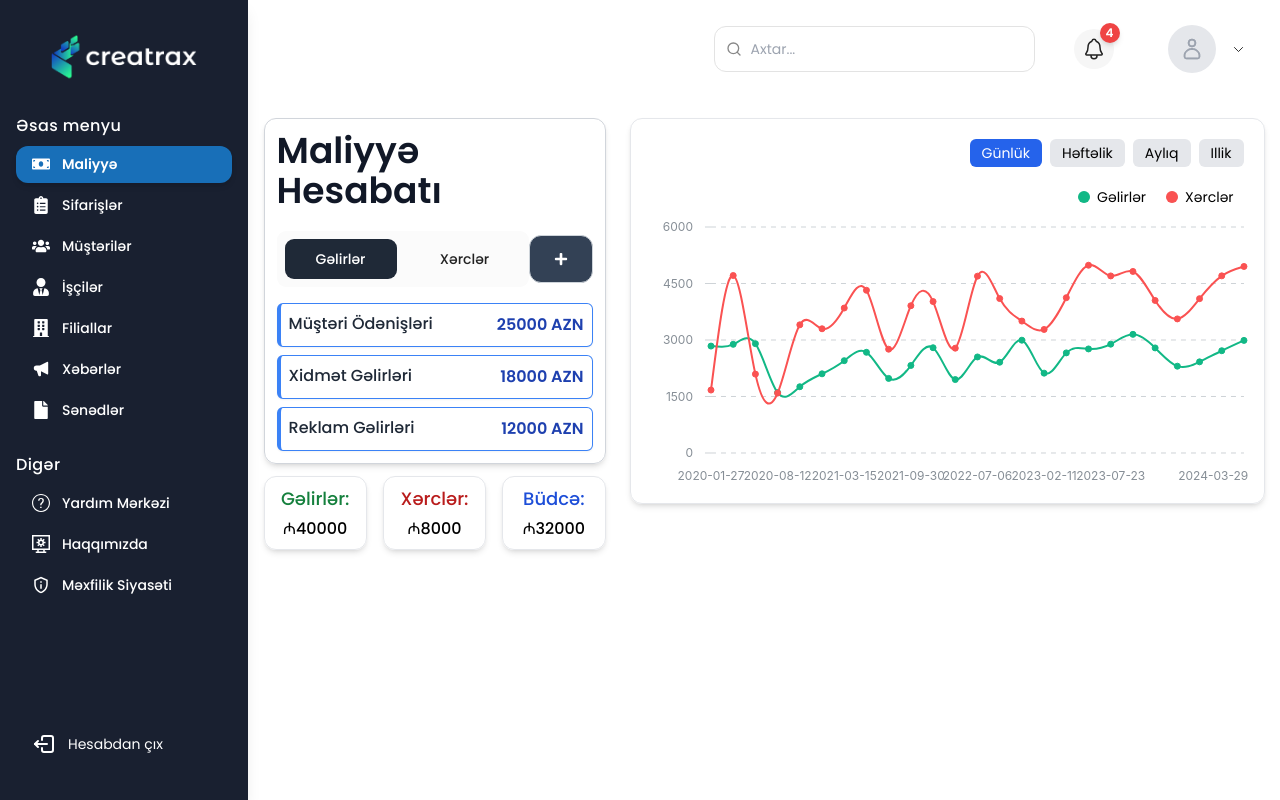
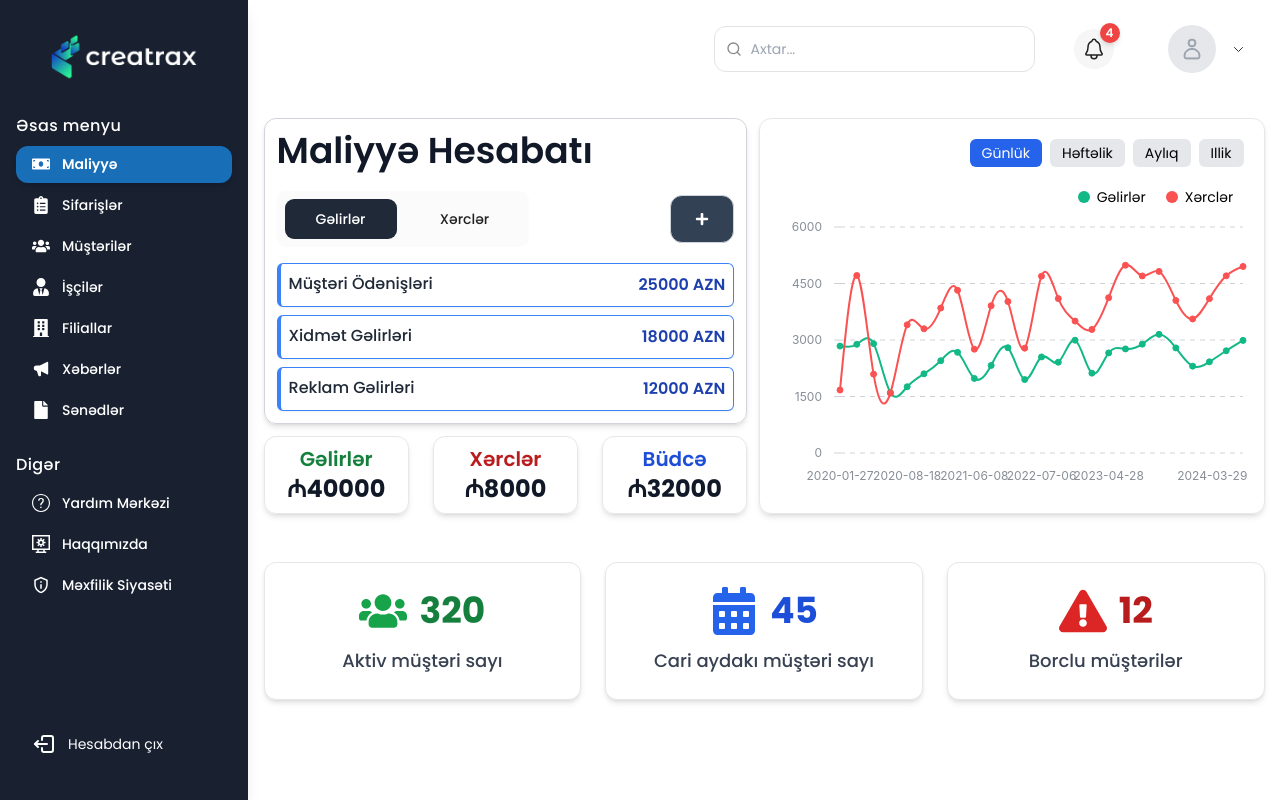
Before and after one commit to nihad-xalq/creatrax, a Next.js app: page /app/finances in a window 1280 px wide. Built offline with nearby package versions, Linux system fonts and the light colour scheme.

Commit message:
new indicators on finances view

```diff
--- a/src/views/FinancesView.tsx
+++ b/src/views/FinancesView.tsx
@@ -12,7 +12,12 @@ import { yupResolver } from "@hookform/resolvers/yup";
 import { PageTitle } from "@/components/PageTitle";
 import { financesData } from "@/lib/mockData";
 import { useForm } from "react-hook-form";
-import { FaPlus } from "react-icons/fa";
+import {
+  FaCalendarAlt,
+  FaExclamationTriangle,
+  FaPlus,
+  FaUsers,
+} from "react-icons/fa";
 import { format } from "date-fns";
 import { useState } from "react";
 import * as yup from "yup";
@@ -124,9 +129,31 @@ export const FinancesView = () => {
     { category: "Büdcə", amount: 32_000, color: "text-blue-700" },
   ];
 
+  const customerIndicators = [
+    {
+      title: "Aktiv müştəri sayı",
+      value: 320,
+      color: "text-green-700",
+      icon: <FaUsers className="text-green-600" />,
+    },
+    {
+      title: "Cari aydakı müştəri sayı",
+      value: 45,
+      color: "text-blue-700",
+      icon: <FaCalendarAlt className="text-blue-600" />,
+    },
+    {
+      title: "Borclu müştərilər",
+      value: 12,
+      color: "text-red-700",
+      icon: <FaExclamationTriangle className="text-red-600" />,
+    },
+  ];
+
   return (
-    <section className="financesSection flex flex-col-reverse lg:flex-row justify-between items-start gap-6 w-full">
-      <div className="w-full lg:w-1/2 flex flex-col items-center gap-3">
+    <section className="financesSection flex flex-col-reverse lg:flex-col justify-between items-start gap-6 w-full">
+      <div className="flex flex-row items-stretch gap-3 w-full">
+        <div className="w-full lg:w-full flex flex-col items-center gap-3">
           <div className="about_inner border border-gray-300 rounded-[12px] p-3 w-full shadow-md">
             <PageTitle title="Maliyyə Hesabatı" />
 
@@ -273,27 +300,48 @@ export const FinancesView = () => {
               )}
             </ul>
           </div>
-        <div className="grid grid-cols-1 lg:grid-cols-3 gap-4 w-full">
-          {budgetRevenueExpenseData.map((m) => {
-            return (
+
+          {/* Revenue, Expense, and Budget Indicators */}
+          <div className="grid grid-cols-1 md:grid-cols-3 gap-6 w-full">
+            {budgetRevenueExpenseData.map((m) => (
               <div
                 key={m.category}
-                className="w-full border border-gray-200 rounded-[12px] shadow-md"
+                className="w-full border border-gray-200 rounded-[12px] shadow-md py-2 px-5 flex flex-col items-center justify-center gap-0 transition duration-200 hover:shadow-lg"
               >
-                <p className="flex flex-row justify-around lg:justify-center items-baseline flex-wrap gap-1 px-3 py-2">
-                  <span className={`text-lg font-medium ${m.color}`}>
-                    {m.category}:
+                <span className={`text-xl font-semibold ${m.color}`}>
+                  {m.category}
                 </span>
-                  <span className="text-base font-medium"> ₼{m.amount}</span>
-                </p>
+                <span className="text-2xl font-bold text-gray-900">
+                  ₼{m.amount}
+                </span>
               </div>
-            );
-          })}
+            ))}
           </div>
         </div>
 
-      <div className="w-full border border-gray-200 rounded-[12px] p-5 shadow-md">
+        <div className="w-full lg:w-full border border-gray-200 rounded-[12px] p-5 shadow-md">
           <MantineLineChart data={moneyData} />
+        </div>
+      </div>
+
+      {/* Customer Indicators */}
+      <div className="grid grid-cols-1 sm:grid-cols-2 lg:grid-cols-3 gap-6 w-full mt-6">
+        {customerIndicators.map((indicator) => (
+          <div
+            key={indicator.title}
+            className="w-full bg-white border border-gray-200 rounded-[12px] shadow-md p-6 flex flex-col items-center justify-center gap-3 transition duration-200 hover:shadow-lg"
+          >
+            <div
+              className={`flex items-center gap-3 text-5xl font-bold ${indicator.color}`}
+            >
+              {indicator.icon}
+              <span className="text-4xl">{indicator.value}</span>
+            </div>
+            <p className="text-gray-700 text-lg font-medium text-center">
+              {indicator.title}
+            </p>
+          </div>
+        ))}
       </div>
     </section>
   );
```
Lines whose indentation alone changed are shown as unchanged.
